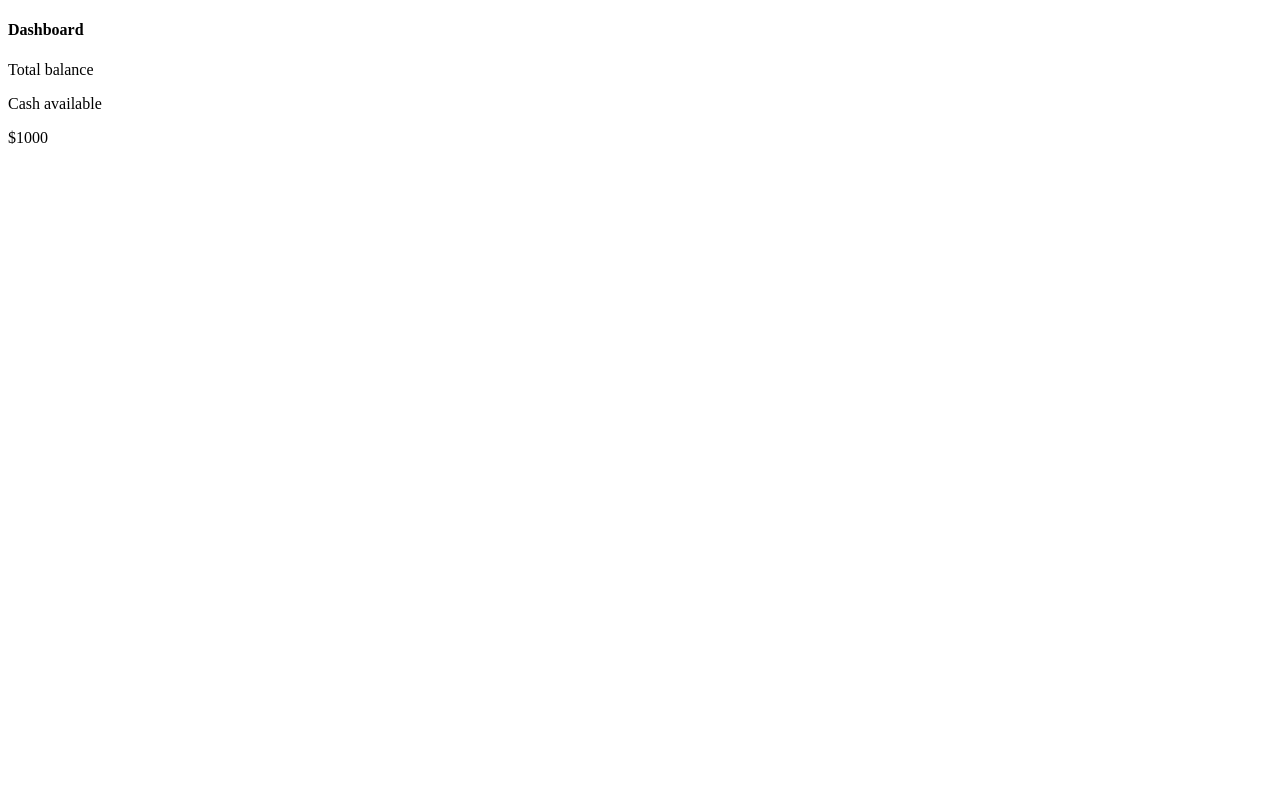
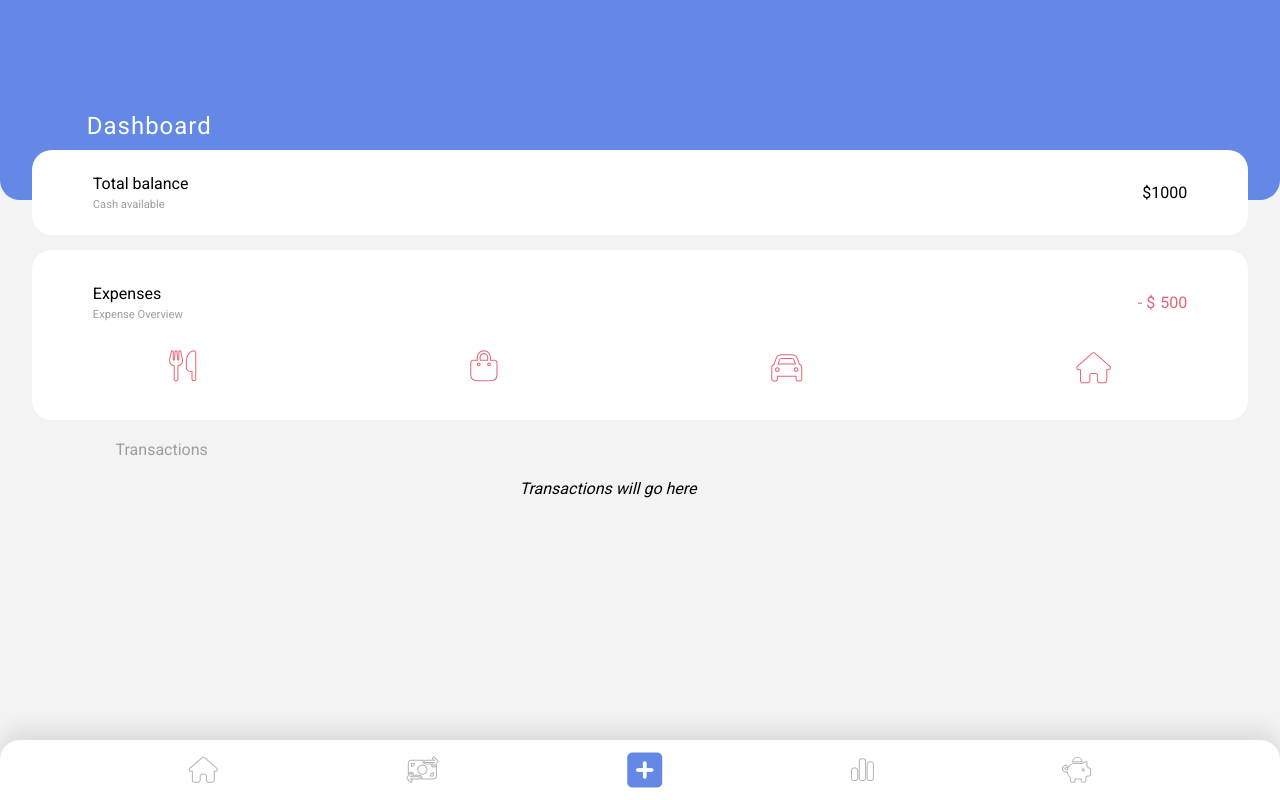
Before and after one commit to kgarcia14/finance_tracker, a plain HTML site: page index.html in a window 1280 px wide. Drawn offline with Linux system fonts and the light colour scheme.

Commit message:
Home UI almost done, time to start functionality

```diff
--- a/index.html
+++ b/index.html
@@ -6,16 +6,19 @@
     <meta name="viewport" content="width=device-width, initial-scale=1.0">
     <title>Finance Tracker</title>
     <link rel="stylesheet" href="styles/styles.css">
+    <script src="https://kit.fontawesome.com/6ca788691e.js" crossorigin="anonymous"></script>
 </head>
 <body>
     <div class="header-container">
         <div class="header">
-            <h4 class="title">Dashboard</h4>
+            <div class="title-wrapper">
+                <h4 class="title">Dashboard</h4>
+            </div>
             <div class="total-balance-container">
                 <div class="total-balance-wrapper">
                     <div class="balance-label">
-                        <p>Total balance</p>
-                        <p>Cash available</p>
+                        <p class="total-balance">Total balance</p>
+                        <p class="cash-available">Cash available</p>
                     </div>
                     <div class="total-balance">
                         <p class="balance">$1000</p>
@@ -24,9 +27,44 @@
             </div>
         </div>
     </div>
-    <div class="expense-overview-container">
-
+    <div class="expenses-overview-section">
+        <div class="expenses-overview-container">
+            <div class="expenses-overview-wrapper">
+                <div class="expenses-overview-label">
+                    <p>Expenses</p>
+                    <p class="expense-overview">Expense Overview</p>
+                </div>
+                <div class="expenses-overview-balance-wrapper">
+                    <p class="expenses-overview-balance"><span class="expenses-dollar-sign">- $</span>500</p>
+                </div>
+            </div>
+            <div class="expenses-overview-icons-wrapper">
+                <ul class="expenses-overview-icons-list">
+                    <li class="expenses-overview-icon"><i class="fa-solid fa-utensils overview-icon"></i></li>
+                    <li class="expenses-overview-icon"><i class="fa-solid fa-bag-shopping overview-icon"></i></li>
+                    <li class="expenses-overview-icon overview-icon"><i class="fa-solid fa-car"></i></li>
+                    <li class="expenses-overview-icon overview-icon"><i class="fa-solid fa-house"></i></li>
+                </ul>
+            </div>
+        </div>
     </div>
+    <div class="transactions-container">
+        <div class="transactions-label">
+            <p class="transactions">Transactions</p>
+        </div>
+        <div class="transactions-list-container">
+            <ul class="transactions-list"><em>Transactions will go here</em></ul>
+        </div>
+    </div>
+    <nav class="navbar">
+        <ul class="navbar-list-wrapper">
+            <li><i class="fa-solid fa-house gray-nav-icon"></i></li>
+            <li><i class="fa-solid fa-money-bill-transfer gray-nav-icon"></i></li>
+            <li><i class="fa-solid fa-square-plus plus-nav-icon"></i></li>
+            <li><i class="fa-solid fa-chart-simple gray-nav-icon"></i></li>
+            <li><i class="fa-solid fa-piggy-bank gray-nav-icon"></i></li>
+        </ul>
+    </nav>
 </body>
 <script src="index.js"></script>
 </html>
--- a/styles/styles.css
+++ b/styles/styles.css
@@ -0,0 +1,176 @@
+@import url("https://fonts.googleapis.com/css2?family=Roboto:wght@100;300;400;500;700;900&display=swap");
+
+* {
+  margin: 0;
+  padding: 0;
+  box-sizing: border-box;
+}
+
+body {
+  font-family: "Roboto", sans-serif;
+  background-color: #f3f3f3;
+}
+
+.hidden {
+  display: none;
+}
+
+.header-container {
+  width: 100%;
+  height: 25vh;
+  display: flex;
+  justify-content: center;
+  align-items: flex-end;
+  border-radius: 0 0 20px 20px;
+  background-color: #6488e5;
+}
+
+.header {
+  width: 95%;
+}
+
+.title-wrapper {
+  display: flex;
+  justify-content: center;
+  width: 90%;
+}
+
+.title {
+  width: 90%;
+  color: #fff;
+  font-size: 1.5rem;
+  margin-bottom: 10px;
+  letter-spacing: 1px;
+  font-weight: 400;
+}
+
+.total-balance-container {
+  display: flex;
+  justify-content: center;
+  align-items: center;
+  background-color: #fff;
+  border-radius: 20px;
+  height: 85px;
+  margin-bottom: -35px;
+}
+
+.total-balance-wrapper {
+  display: flex;
+  justify-content: space-between;
+  align-items: center;
+  width: 90%;
+}
+
+.total-balance {
+}
+
+.cash-available {
+  font-size: 0.7rem;
+  color: #9e9e9e;
+  margin-top: 5px;
+}
+
+.expenses-overview-section {
+  display: flex;
+  justify-content: center;
+}
+
+.expenses-overview-container {
+  background-color: #fff;
+  border-radius: 20px;
+  display: flex;
+  flex-direction: column;
+  align-items: center;
+  justify-content: center;
+  width: 95%;
+  height: 170px;
+  margin-top: 50px;
+}
+
+.expenses-overview-wrapper {
+  width: 90%;
+  display: flex;
+  justify-content: space-between;
+  align-items: center;
+}
+
+.expenses-overview-icons-wrapper {
+  width: 100%;
+}
+
+.expenses-dollar-sign {
+    color: #E56372;
+    margin-right: 5px;
+}
+
+.expense-overview {
+  font-size: 0.7rem;
+  color: #9e9e9e;
+  margin-top: 5px;
+}
+
+.expenses-overview-balance {
+    color: #E56372;
+}
+
+.expenses-overview-icons-list {
+  list-style-type: none;
+  width: 100%;
+  display: flex;
+  justify-content: space-around;
+  margin-top: 30px;
+}
+
+.overview-icon {
+  font-size: 30px;
+  color: #fff;
+  -webkit-text-stroke: 1px #e56372;
+}
+
+.transactions-container {
+    width: 95%;
+    display: flex;
+    flex-direction: column;
+    align-items: center;
+}
+.transactions-label {
+    width: 90%;
+    display: flex;
+    justify-content: center;
+    margin: 20px 0 20px 0;
+}
+
+.transactions {
+    width: 90%;
+    color: #9e9e9e;
+}
+
+nav {
+  background-color: #fff;
+  width: 100%;
+  height: 60px;
+  bottom: 0;
+  position: fixed;
+  border-radius: 20px 20px 0 0;
+  box-shadow: 0px -10px 25px 0px rgba(0, 0, 0, 0.1);
+}
+
+.navbar-list-wrapper {
+  width: 100%;
+  height: 100%;
+  list-style-type: none;
+  display: flex;
+  justify-content: space-evenly;
+  align-items: center;
+}
+
+.gray-nav-icon {
+  font-size: 25px;
+  color: #fff;
+  -webkit-text-stroke: 1px #b3b3b3;
+}
+
+.plus-nav-icon {
+  font-size: 40px;
+  color: #6488e5;
+}
```
